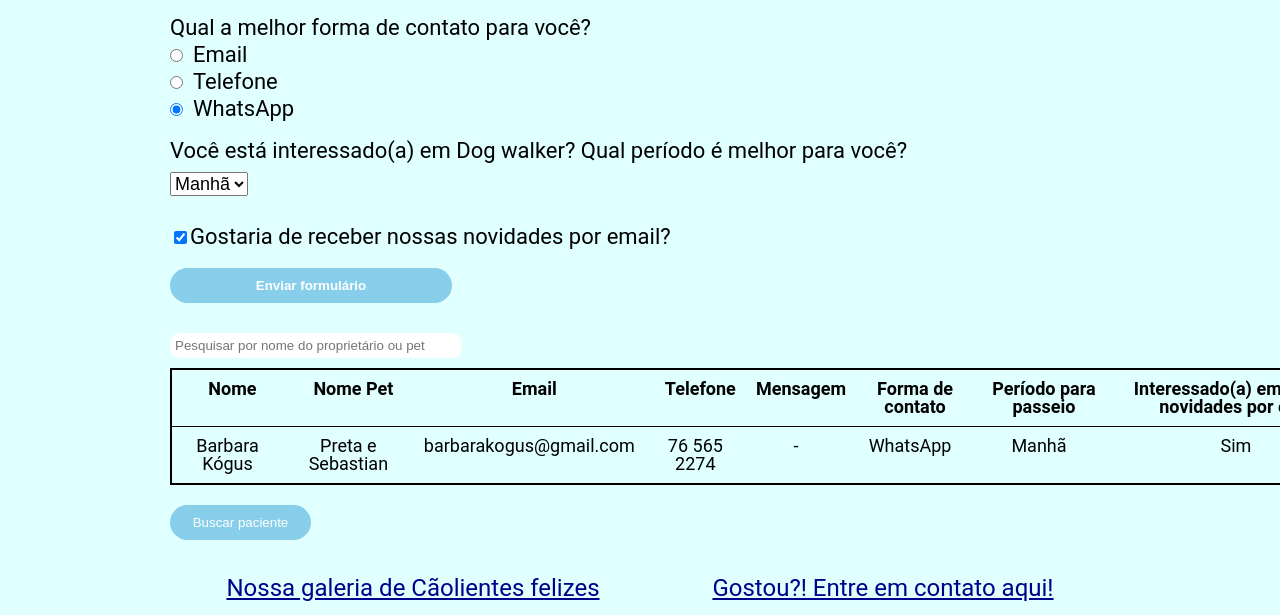
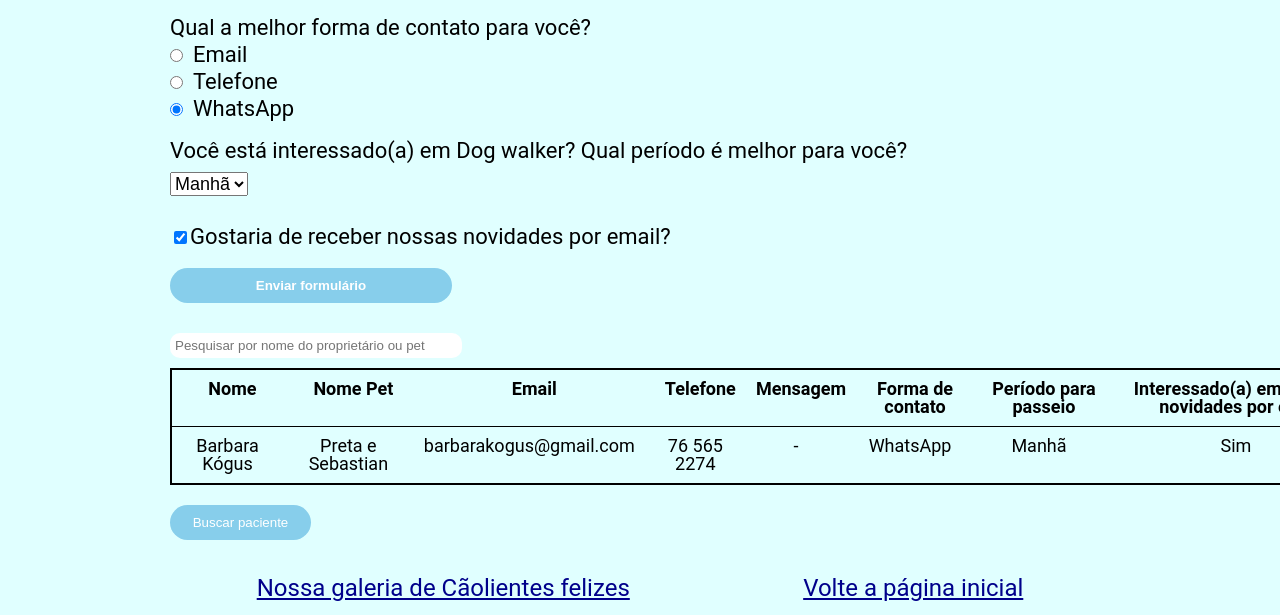
Before and after one commit to barbarakogus/dogsitter, a plain HTML site: page arq_html/contato.html in a window 1280 px wide. Shown: the part 639-1254 px from the top of the page. Drawn offline with Linux system fonts and the light colour scheme.

Commit message:
correçao em um dos links  da pagina de  contato

```diff
--- a/arq_html/contato.html
+++ b/arq_html/contato.html
@@ -100,7 +100,7 @@
             <nav class="menu">
                 <ul class="menu__lista">
                     <li class="menu__item"><a href="galeria.html">Nossa galeria de Cãolientes felizes</a></li>
-                    <li class="menu__item"><a href="contato.html">Gostou?! Entre em contato aqui!</a></li>
+                    <li class="menu__item"><a href="home.html">Volte a página inicial</a></li>
                 </ul>
             </nav>
         </main>
```
